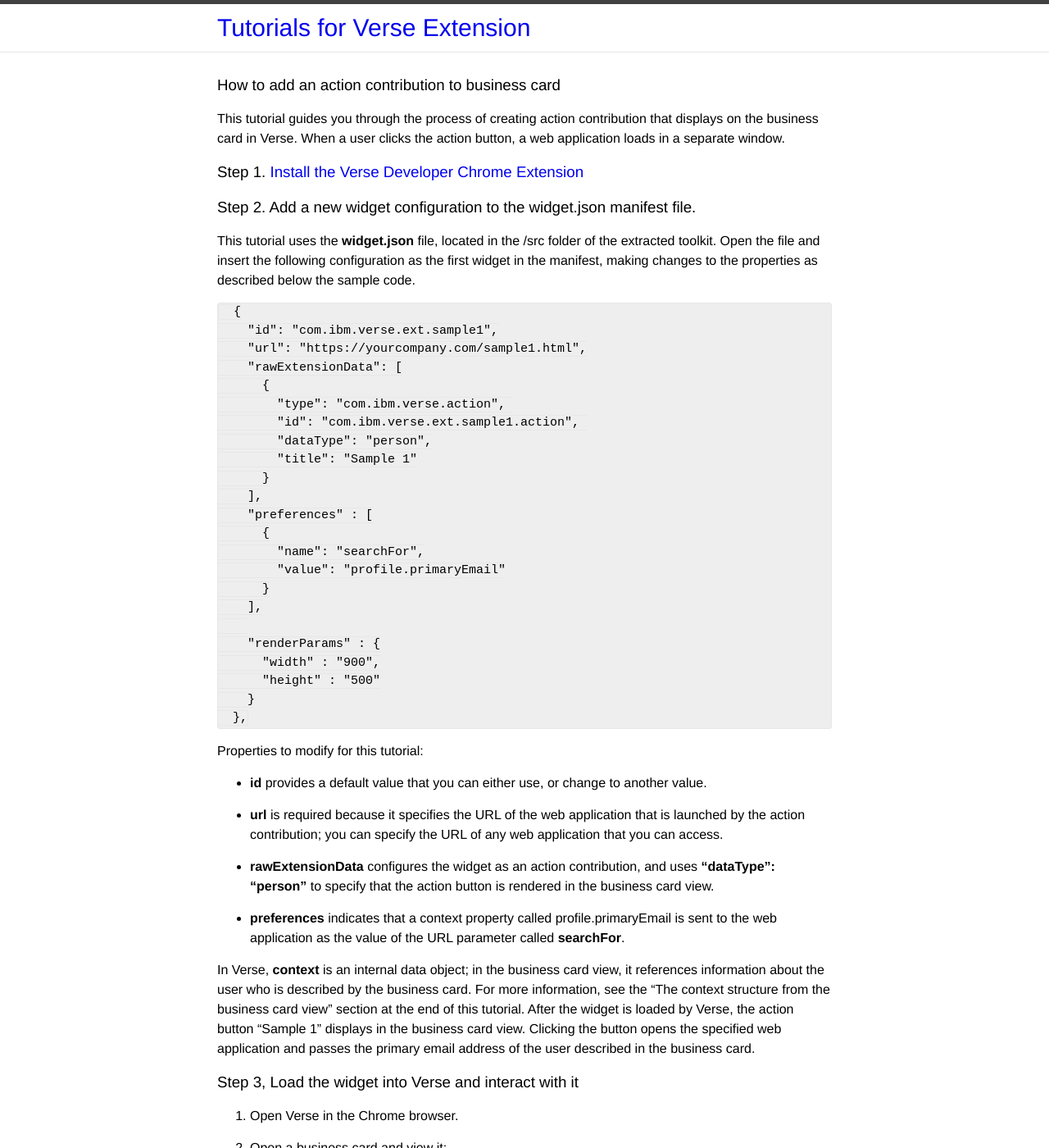
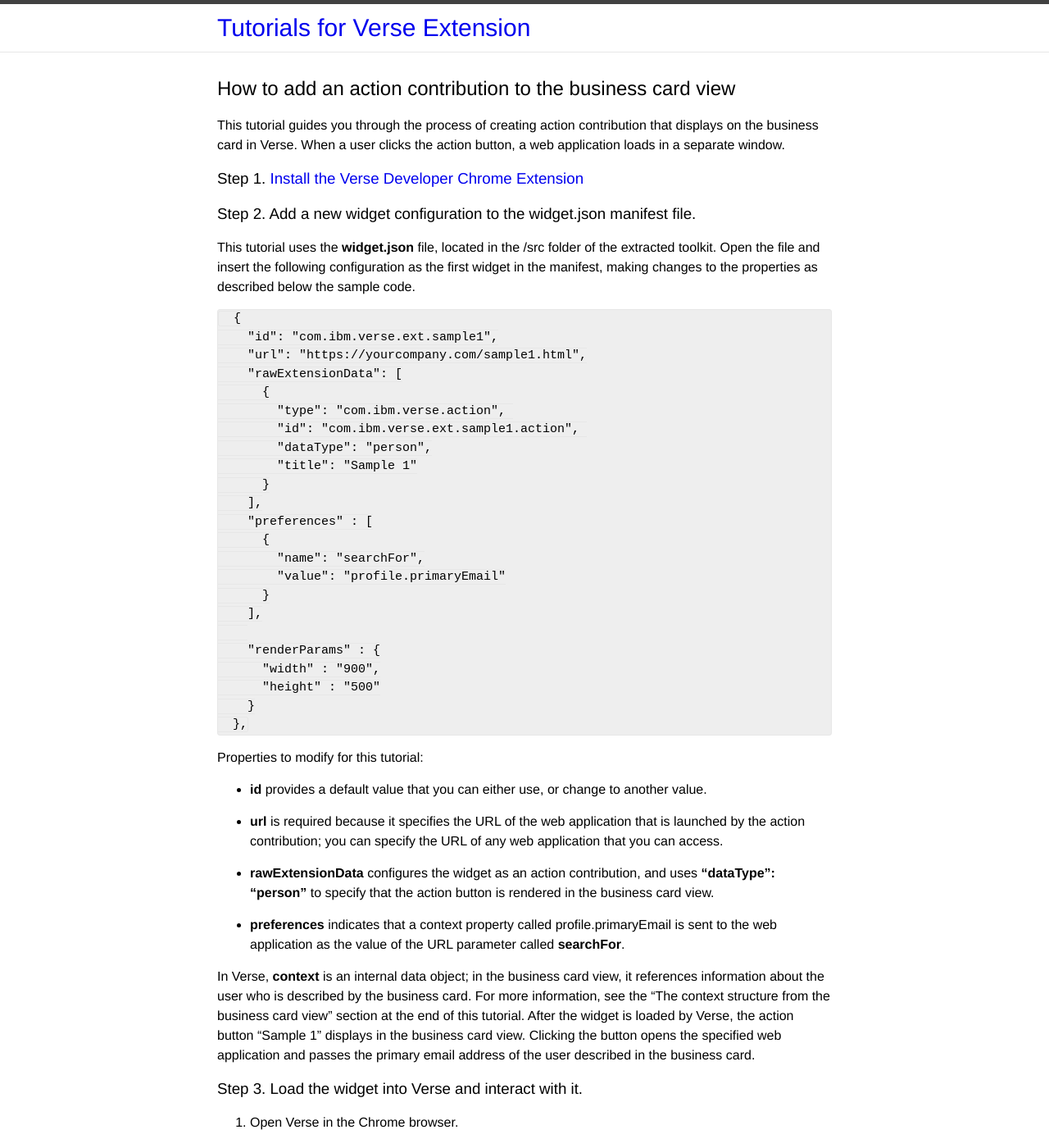
Before and after one commit to ibmverse/verse-developer, a Jekyll site: the page built from _tutorials/tutorial-business_card.markdown, in a window 1280 px wide and 1400 px high. Shown: the whole window at 82% size. Built offline with Jekyll 4.4.1, drawn with Linux system fonts in a browser that asks for light colours.

Commit message:
Edits from elizabeth_bowling@us.ibm.com
@ylin Ready to merge

```diff
--- a/_tutorials/tutorial-business_card.markdown
+++ b/_tutorials/tutorial-business_card.markdown
@@ -2,11 +2,11 @@
 [//]: # (Copyright IBM Corp. 2016.  All Rights Reserved.)
 
 layout: tutorial
-title:  "How to add an action contribution to business card"
+title:  "How to add an action contribution to the business card view"
 categories: tutorial_action_ext
 ---
 
-### {{page.title}}
+## {{page.title}}
 
 This tutorial guides you through the process of creating action contribution that displays on the business card in Verse. When a user clicks the action button, a web application loads in a separate window.
 
@@ -55,7 +55,7 @@
 In Verse, __context__ is an internal data object; in the business card view, it references information about the user who is described by the business card.  For more information, see the “The context structure from the business card view” section at the end of this tutorial.
 After the widget is loaded by Verse, the action button "Sample 1" displays in the business card view. Clicking the button opens the specified web application and passes the primary email address of the user described in the business card.
 
-### Step 3, Load the widget into Verse and interact with it
+### Step 3. Load the widget into Verse and interact with it.
 
 1.	Open Verse in the Chrome browser.
 
```
Also changed, not shown: other parts of _tutorials/tutorial-business_card.markdown (+0 -2 lines).
